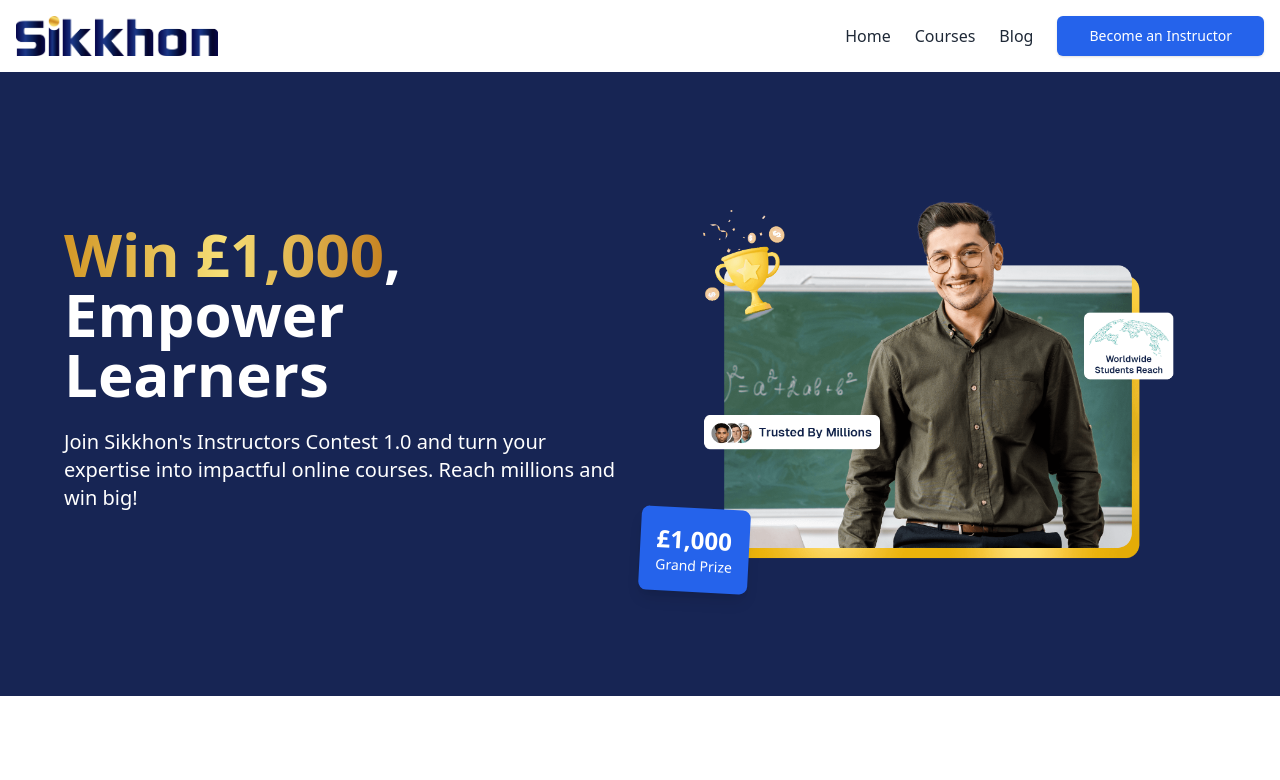
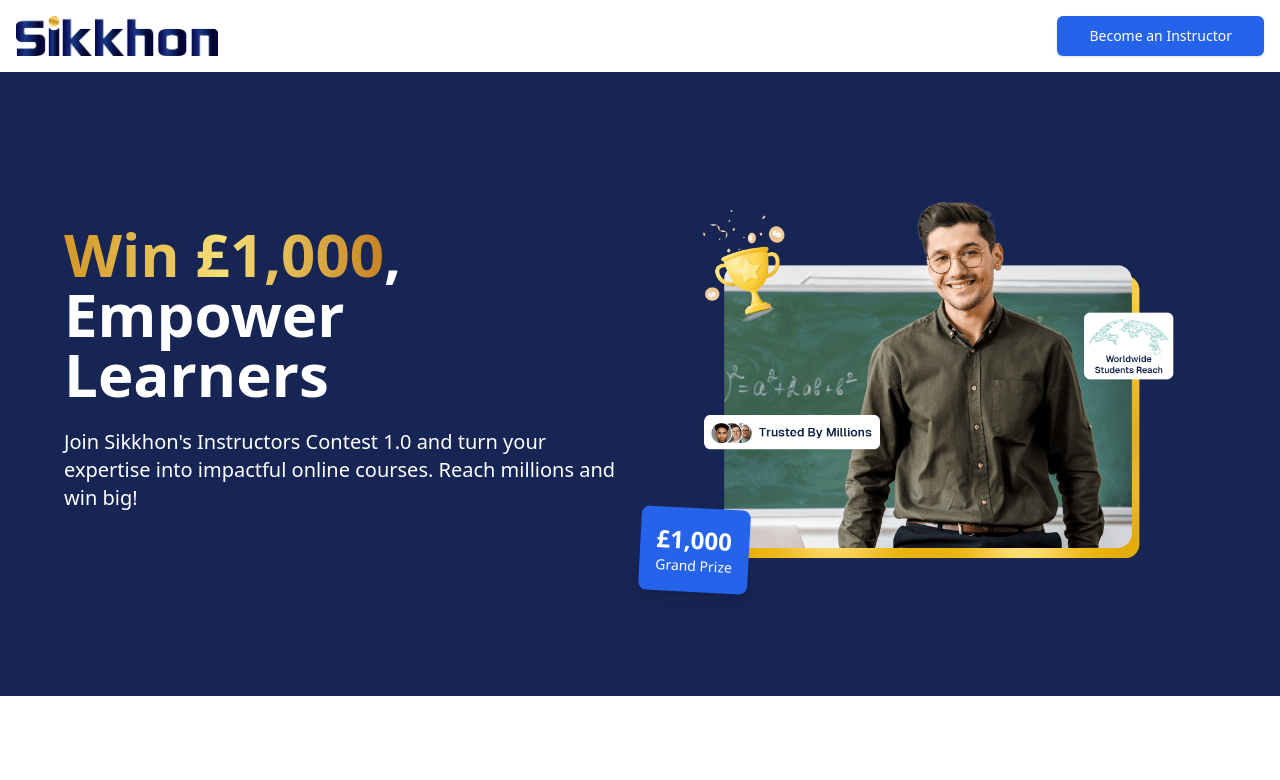
Before and after one commit to shishir1337/sikkhons-instructors-contest, a Next.js app: page / in a window 1280 px wide. Shown: the top 780 px of the page. Built offline with nearby package versions, Linux system fonts and the light colour scheme.

Commit message:
fixed header

```diff
--- a/components/Header.tsx
+++ b/components/Header.tsx
@@ -26,15 +26,6 @@
 
         {/* Desktop Navigation */}
         <nav className="hidden md:flex items-center space-x-6">
-          <Link href="https://sikkhon.com" className="text-gray-800 hover:text-blue-600 font-medium transition-colors">
-            Home
-          </Link>
-          <Link href="https://sikkhon.com/courses" className="text-gray-800 hover:text-blue-600 font-medium transition-colors">
-            Courses
-          </Link>
-          <Link href="https://sikkhon.com/blog" className="text-gray-800 hover:text-blue-600 font-medium transition-colors">
-            Blog
-          </Link>
           <Link href="https://sikkhon.com/instructor-registration/" passHref>
             <Button size="lg" className="bg-blue-600 hover:bg-blue-700 text-white">
               Become an Instructor
@@ -56,15 +47,6 @@
       {isMenuOpen && (
         <nav className="md:hidden bg-white border-t border-gray-200">
           <div className="container mx-auto px-4 py-4 flex flex-col space-y-4">
-            <Link href="https://sikkhon.com" className="text-gray-600 hover:text-blue-600 transition-colors">
-              Home
-            </Link>
-            <Link href="https://sikkhon.com/courses" className="text-gray-600 hover:text-blue-600 transition-colors">
-              Courses
-            </Link>
-            <Link href="https://sikkhon.com/blog" className="text-gray-600 hover:text-blue-600 transition-colors">
-              Blog
-            </Link>
             <Link href="https://sikkhon.com/instructor-registration/" passHref>
               <Button size="sm" className="bg-blue-600 hover:bg-blue-700 text-white w-full">
                 Become an Instructor
```
